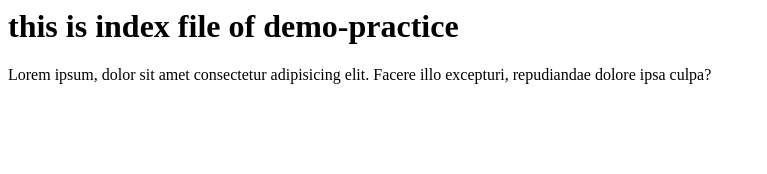
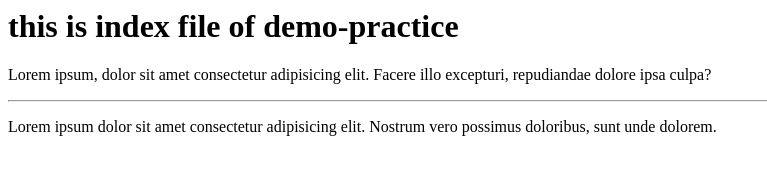
Before and after one commit to Abhishek-A-More/demo-practice, a plain HTML site: page index.html in a window 1280 px wide. Shown: the whole page, without its empty margins (0-767 px from the left). Drawn offline with Linux system fonts and the light colour scheme.

Commit message:
add para

```diff
--- a/index.html
+++ b/index.html
@@ -1,2 +1,5 @@
 <h1>this is index file of demo-practice</h1>
 <p>Lorem ipsum, dolor sit amet consectetur adipisicing elit. Facere illo excepturi, repudiandae dolore ipsa culpa?</p>
+<hr>
+<p>Lorem ipsum dolor sit amet consectetur adipisicing elit. Nostrum vero possimus doloribus, sunt unde dolorem.
+</p>
```
